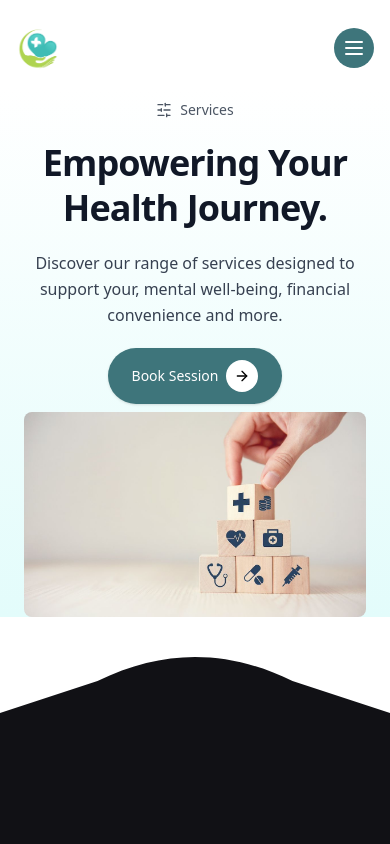
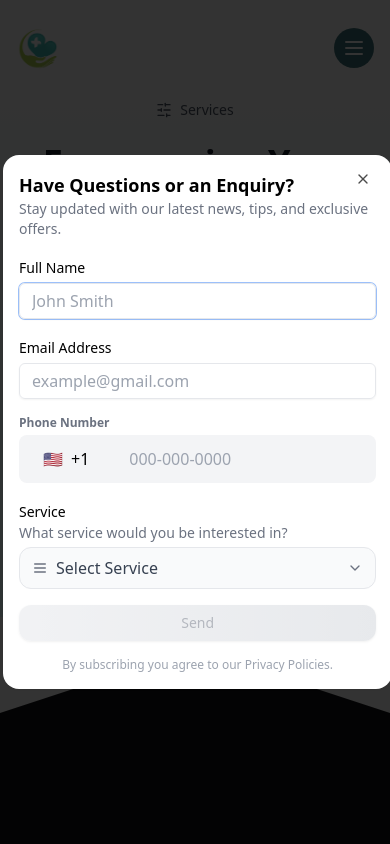
Before and after one commit to officialoptimusdev/luminox, a React (Vite) app: page /services in a window 390 px wide. Shown: the top 844 px of the page. Built offline with nearby package versions, Linux system fonts and the light colour scheme.

Commit message:
feature: added service form modal for mobile screens only

```diff
--- /dev/null
+++ b/src/components/Forms/ContactForm/index.jsx
@@ -0,0 +1,93 @@
+import { useState } from "react";
+import { Listbox } from "@headlessui/react";
+import { ArrowRight } from "lucide-react";
+import { Button } from "@/components/ui/button";
+
+const countries = [
+  { code: "+1", flag: "🇺🇸" },
+  { code: "+44", flag: "🇬🇧" },
+  { code: "+234", flag: "🇳🇬" },
+];
+
+export default function ContactForm() {
+  const [selected, setSelected] = useState(countries[0]);
+
+  return (
+    <form className="space-y-4">
+      {/* Full name */}
+      <div>
+        <label className="block text-xs font-semibold text-gray-500 mb-1">
+          Full Name
+        </label>
+        <input
+          type="text"
+          placeholder="John Smith"
+          className="w-full px-4 py-3 rounded-lg bg-gray-100 focus:outline-none"
+        />
+      </div>
+
+      {/* Email */}
+      <div>
+        <label className="block text-xs font-semibold text-gray-500 mb-1">
+          Email Address
+        </label>
+        <input
+          type="email"
+          placeholder="example@gmail.com"
+          className="w-full px-4 py-3 rounded-lg bg-gray-100 focus:outline-none"
+        />
+      </div>
+
+      {/* Phone with dropdown */}
+      <div>
+        <label className="block text-xs font-semibold text-gray-500 mb-1">
+          Phone Number
+        </label>
+        <div className="flex">
+          <Listbox value={selected} onChange={setSelected}>
+            <div className="relative">
+              <Listbox.Button className="flex items-center gap-2 bg-gray-100 px-6 py-3 rounded-l-lg">
+                <span>{selected.flag}</span>
+                <span>{selected.code}</span>
+              </Listbox.Button>
+              <Listbox.Options className="absolute mt-1 bg-white shadow rounded-lg z-10 text-[15px]">
+                {countries.map((c) => (
+                  <Listbox.Option
+                    key={c.code}
+                    value={c}
+                    className="cursor-pointer px-4 py-2 hover:bg-gray-100"
+                  >
+                    {c.flag} {c.code}
+                  </Listbox.Option>
+                ))}
+              </Listbox.Options>
+            </div>
+          </Listbox>
+          <input
+            type="tel"
+            placeholder="000-000-0000"
+            className="flex-1 px-4 py-3 rounded-r-lg bg-gray-100 focus:outline-none"
+          />
+        </div>
+      </div>
+
+      {/* Message */}
+      <div>
+        <label className="block text-xs font-semibold text-gray-500 mb-1">
+          Message
+        </label>
+        <textarea
+          placeholder="Enter message"
+          rows={4}
+          className="w-full px-4 py-3 rounded-lg bg-gray-100 focus:outline-none"
+        />
+      </div>
+
+      {/* Submit */}
+      <Button className="rounded-full flex items-center gap-2 bg-[#2e6f73] hover:bg-[#265b5e] text-white px-6">
+        Leave us a Message
+        <ArrowRight className="h-4 w-4" />
+      </Button>
+    </form>
+  );
+}
--- a/src/components/Forms/ServiceForm/index.jsx
+++ b/src/components/Forms/ServiceForm/index.jsx
@@ -6,10 +6,10 @@ import { Input } from "@/components/ui/input";
 import { Label } from "@/components/ui/label";
 
 const services = [
-   { id: 1, name: "Web Development" },
-   { id: 2, name: "Mobile App Development" },
-   { id: 3, name: "UI/UX Design" },
-   { id: 4, name: "SEO Optimization" },
+   { id: 1, name: "Addiction Treatment" },
+   { id: 2, name: "Child & Adolescent" },
+   { id: 3, name: "Crisis Intervention" },
+   { id: 4, name: "Follow-Up & Monitoring" },
 ];
 
 const countries = [
--- a/src/components/Modals/ContactFormModal.jsx
+++ b/src/components/Modals/ContactFormModal.jsx
@@ -1,26 +1,16 @@
-import { useState } from "react";
 import { Dialog, DialogContent, DialogTrigger } from "@/components/ui/dialog";
-import { X, ArrowRight, Phone } from "lucide-react";
-import { Button } from "@/components/ui/button";
-import { Listbox } from "@headlessui/react";
+import { X, Phone } from "lucide-react";
 import { FaFacebook, FaInstagram } from "react-icons/fa";
+import ContactForm from "../Forms/ContactForm";
 
-const countries = [
-  { code: "+1", flag: "🇺🇸" },
-  { code: "+44", flag: "🇬🇧" },
-  { code: "+234", flag: "🇳🇬" },
-];
 
 export default function ContactFormModal({ trigger, open, onOpenChange }) {
-  const [selected, setSelected] = useState(countries[0]);
-
   return (
     <Dialog open={open} onOpenChange={onOpenChange}>
       {trigger && <DialogTrigger asChild>{trigger}</DialogTrigger>}
 
       <DialogContent
         className="max-w-5xl w-full p-0 rounded-2xl overflow-hidden [&>button:first-of-type]:hidden"
-
       >
         {/* Custom Close button */}
         <button
@@ -42,82 +32,7 @@ export default function ContactFormModal({ trigger, open, onOpenChange }) {
               </h2>
             </div>
 
-            <form className="space-y-4">
-              {/* Full name */}
-              <div>
-                <label className="block text-xs font-semibold text-gray-500 mb-1">
-                  Full Name
-                </label>
-                <input
-                  type="text"
-                  placeholder="John Smith"
-                  className="w-full px-4 py-3 rounded-lg bg-gray-100 focus:outline-none"
-                />
-              </div>
-
-              {/* Email */}
-              <div>
-                <label className="block text-xs font-semibold text-gray-500 mb-1">
-                  Email Address
-                </label>
-                <input
-                  type="email"
-                  placeholder="example@gmail.com"
-                  className="w-full px-4 py-3 rounded-lg bg-gray-100 focus:outline-none"
-                />
-              </div>
-
-              {/* Phone with dropdown */}
-              <div>
-                <label className="block text-xs font-semibold text-gray-500 mb-1">
-                  Phone Number
-                </label>
-                <div className="flex">
-                  <Listbox value={selected} onChange={setSelected}>
-                    <div className="relative">
-                      <Listbox.Button className="flex items-center gap-2 bg-gray-100 px-6 py-3 rounded-l-lg">
-                        <span>{selected.flag}</span>
-                        <span>{selected.code}</span>
-                      </Listbox.Button>
-                      <Listbox.Options className="absolute mt-1 bg-white shadow rounded-lg z-10 text-[15px]">
-                        {countries.map((c) => (
-                          <Listbox.Option
-                            key={c.code}
-                            value={c}
-                            className="cursor-pointer px-4 py-2 hover:bg-gray-100"
-                          >
-                            {c.flag} {c.code}
-                          </Listbox.Option>
-                        ))}
-                      </Listbox.Options>
-                    </div>
-                  </Listbox>
-                  <input
-                    type="tel"
-                    placeholder="000-000-0000"
-                    className="flex-1 px-4 py-3 rounded-r-lg bg-gray-100 focus:outline-none"
-                  />
-                </div>
-              </div>
-
-              {/* Message */}
-              <div>
-                <label className="block text-xs font-semibold text-gray-500 mb-1">
-                  Message
-                </label>
-                <textarea
-                  placeholder="Enter message"
-                  rows={4}
-                  className="w-full px-4 py-3 rounded-lg bg-gray-100 focus:outline-none"
-                />
-              </div>
-
-              {/* Submit */}
-              <Button className="rounded-full flex items-center gap-2 bg-[#2e6f73] hover:bg-[#265b5e] text-white px-6">
-                Leave us a Message
-                <ArrowRight className="h-4 w-4" />
-              </Button>
-            </form>
+            <ContactForm />
           </div>
 
           {/* Right: Contact info */}
--- /dev/null
+++ b/src/components/Modals/MobileServiceFormModal.jsx
@@ -0,0 +1,32 @@
+import { useState, useEffect } from "react";
+import { Dialog, DialogContent } from "@/components/ui/dialog";
+import ServiceForm from "../Forms/ServiceForm";
+
+
+export default function MobileServiceFormModal() {
+  const [open, setOpen] = useState(false);
+
+  useEffect(() => {
+    // Open modal only on mobile screen
+    if (window.innerWidth < 768) {
+      setOpen(true);
+
+      // Auto close after 20s
+      const timer = setTimeout(() => {
+        setOpen(false);
+      }, 20000);
+
+      return () => clearTimeout(timer);
+    }
+  }, []);
+
+  return (
+    <div className="sm:hidden"> {/* Only render on mobile */}
+      <Dialog open={open} onOpenChange={setOpen}>
+        <DialogContent className="max-w-sm p-0 bg-transparent border-none shadow-none">
+          <ServiceForm />
+        </DialogContent>
+      </Dialog>
+    </div>
+  );
+}
--- a/src/components/ServiceHero/index.jsx
+++ b/src/components/ServiceHero/index.jsx
@@ -51,7 +51,7 @@ export default function ServiceHero({
             </div>
           </div>
 
-          {/* Right Image */}
+
           {/* Right Image with Form overlay */}
           <div className="relative w-full flex justify-center">
             <div className="relative w-full">
--- a/src/pages/services/index.jsx
+++ b/src/pages/services/index.jsx
@@ -1,9 +1,11 @@
+import MobileServiceFormModal from "@/components/Modals/MobileServiceFormModal";
 import ServiceHero from "@/components/ServiceHero";
 
 const Services = () => {
   return (
     <main className="w-full">
       <ServiceHero />
+      <MobileServiceFormModal />
     </main>
   );
 };
```
